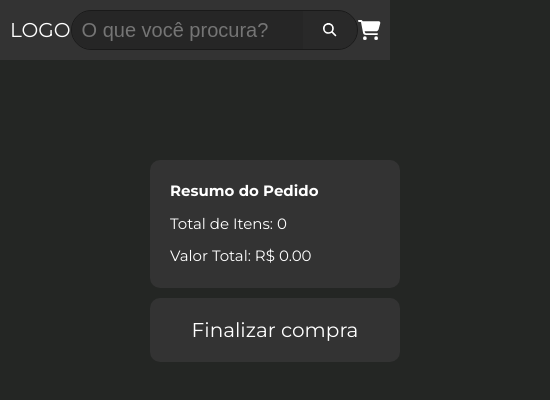
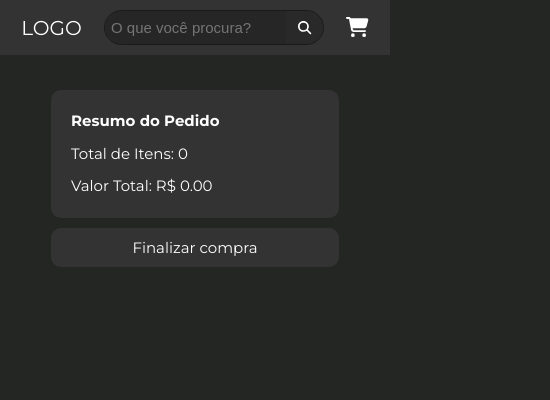
Before and after one commit to LucasTomazin1/e-commerce, a React app: page /e-commerce/cart in a window 390 px wide. Shown: the top 400 px of the page, 550 px wide, since content can reach past the window. Built offline with nearby package versions, Linux system fonts and the light colour scheme; the HTML template or start-up script is replaced by a standard one.

Commit message:
advances in responsiveness

```diff
--- a/src/components/Button.tsx
+++ b/src/components/Button.tsx
@@ -8,7 +8,6 @@ interface ButtonProps {
 export const Button: React.FC<ButtonProps> = ({ children, onClick }) => {
   return <StyledButton onClick={onClick}>{children}</StyledButton>;
 };
-
 
 const StyledButton = styled.button`
   font-family: montserrat, inter, sans-serif;
@@ -28,4 +27,14 @@ const StyledButton = styled.button`
   &:hover {
     transform: scale(1.03);
   }
+  @media (max-width: 768px) {
+    padding: 1.5rem;
+    width: 50%;
+    }
+
+    @media (max-width: 480px) {
+        width: 100%;
+        padding: 1rem 0;
+        font-size: 1.5rem;
+  }
 `;
--- a/src/components/Cart.tsx
+++ b/src/components/Cart.tsx
@@ -10,17 +10,27 @@ export const Cart: React.FC = () => {
     <Container>
       <CartItems>
         {state.items.map((cartItem) => (
-          <CartItem key={cartItem.product.id} product={cartItem.product} quantity={cartItem.quantity} />
+          <CartItem
+            key={cartItem.product.id}
+            product={cartItem.product}
+            quantity={cartItem.quantity}
+          />
         ))}
       </CartItems>
       <ResumeContainer>
         <CartResume>
           <h2>Resumo do Pedido</h2>
-          <p>Total de Itens: {state.items.reduce((total, item) => total + item.quantity, 0)}</p>
+          <p>
+            Total de Itens:{" "}
+            {state.items.reduce((total, item) => total + item.quantity, 0)}
+          </p>
           <p>
             Valor Total: R${" "}
             {state.items
-              .reduce((acc, item) => acc + item.product.price* item.quantity , 0)
+              .reduce(
+                (acc, item) => acc + item.product.price * item.quantity,
+                0
+              )
               .toFixed(2)}
           </p>
         </CartResume>
@@ -34,6 +44,18 @@ const Container = styled.section`
   padding: 10rem 15rem;
   display: flex;
   justify-content: space-between;
+
+  @media (max-width: 768px) {
+    flex-direction: column;
+    gap: 2rem;
+    align-items: center;
+    padding: 1.5rem;
+    justify-content: center;
+  }
+
+  @media (max-width: 320px) {
+    padding: 1rem;
+  }
 `;
 
 const CartItems = styled.ul`
@@ -41,17 +63,25 @@ const CartItems = styled.ul`
   flex-direction: column;
   gap: 1rem;
   width: 60%;
+
+  @media (max-width: 768px) {
+    width: 80%;
+  }
 `;
 
 const ResumeContainer = styled.div`
   display: flex;
   flex-direction: column;
   gap: 1rem;
-  `;
+    width: 30%;
+  @media (max-width: 768px) {
+    width: 80%;
+  }
+`;
 
 const CartResume = styled.div`
   border-radius: 1rem;
-  width: 25rem;
+  width: 100%;
   background-color: #333333;
   padding: 2rem;
 
@@ -59,4 +89,5 @@ const CartResume = styled.div`
     font-size: 1.5rem;
     margin-top: 1rem;
   }
+
 `;
--- a/src/components/CartItem.tsx
+++ b/src/components/CartItem.tsx
@@ -42,8 +42,11 @@ export const CartItem: React.FC<CartItemProps> = ({ product, quantity }) => {
       <ItemDetails>
         <h3>{product.title}</h3>
         <FlexDetails>
+          <AlignPrices>
             <p>R$ {product.price.toFixed(2)}</p>
             <p>Total: R$ {(product.price * quantity).toFixed(2)}</p>
+          </AlignPrices>
+          <AlignButtons>
             <QuantityContainer>
               <SmallButton onClick={handleDecreaseQuantity}>-</SmallButton>
               <p>{quantity}</p>
@@ -52,6 +55,7 @@ export const CartItem: React.FC<CartItemProps> = ({ product, quantity }) => {
             <SmallButton onClick={handleRemoveFromCart}>
               <FontAwesomeIcon icon={faTrash} />
             </SmallButton>
+          </AlignButtons>
         </FlexDetails>
       </ItemDetails>
     </Container>
@@ -69,6 +73,39 @@ const Container = styled.div`
   img {
     border-radius: 0.5rem;
   }
+
+  @media (max-width: 1024px) {
+    padding: 1.5rem;
+    gap: 1.5rem;
+  }
+
+  @media (max-width: 768px) {
+    padding: 1rem;
+    gap: 1rem;
+  }
+
+  @media (max-width: 480px) {
+    flex-direction: column;
+    padding: 0.5rem;
+    gap: 0.5rem;
+    align-items: center;
+
+    img {
+      margin: 1rem 0;
+      max-width: 90px;
+      max-height: 90px;
+    }
+  }
+  @media (max-width: 480px) {
+     img {
+      margin: 0.5rem 0;
+    }
+  }
+
+  @media (max-width: 320px) {
+    padding: 0.25rem;
+    gap: 0.25rem;
+  }
 `;
 
 const ItemDetails = styled.div`
@@ -81,6 +118,9 @@ const ItemDetails = styled.div`
   h3 {
     font-size: 1.4rem;
   }
+  @media (max-width: 480px) {
+    text-align: center;
+  }
 `;
 
 const FlexDetails = styled.div`
@@ -92,6 +132,27 @@ const FlexDetails = styled.div`
   p {
     font-size: 1.5rem;
     margin-top: 1rem;
+  }
+
+  @media (max-width: 768px) {
+    p {
+      font-size: 1.2rem;
+    }
+  }
+  @media (max-width: 480px) {
+    flex-direction: column;
+  }
+`;
+
+const AlignPrices = styled.div``;
+
+const AlignButtons = styled.div`
+  display: flex;
+  gap: 1rem;
+  margin: 1rem;
+
+  @media (max-width: 480px) {
+    margin: 0.5rem;
   }
 `;
 
@@ -106,6 +167,10 @@ const QuantityContainer = styled.div`
   p {
     margin: 0;
     font-size: 1.2rem;
+  }
+
+  @media (max-width: 768px) {
+    gap: 0.7rem;
   }
 `;
 
@@ -122,4 +187,13 @@ const SmallButton = styled.button`
   &:hover {
     transform: scale(1.03);
   }
+  @media (max-width: 1024px) {
+    width: 2.5rem;
+    padding: 0.8rem;
+  }
+
+  @media (max-width: 768px) {
+    width: 2rem;
+    padding: 0.6rem;
+  }
 `;
--- a/src/components/Product.tsx
+++ b/src/components/Product.tsx
@@ -58,6 +58,17 @@ const Container = styled.section`
   gap: 10rem;
   justify-content: center;
   padding: 5rem 10rem;
+
+  @media (max-width: 768px) {
+    flex-direction: column;
+    gap: 2rem;
+    align-items: center;
+    padding: 1.5rem 5rem;
+    }
+
+    @media (max-width: 320px) {
+        padding: 1rem;
+  }
 `;
 
 const ProductContainer = styled.div`
@@ -67,6 +78,15 @@ const ProductContainer = styled.div`
   border-radius: 8px;
   padding: 2rem;
   align-items: center;
+
+  @media (max-width: 768px) {
+    flex-direction: column;
+    max-width: 90%;
+    text-align: center;
+  }
+
+  @media (max-width: 480px) {
+  }
 `;
 
 const Title = styled.h2`
@@ -98,4 +118,6 @@ const ButtonContainer = styled.div`
   justify-content: space-between;
   width: 100%;
   gap: 3rem;
+    align-items: center;
+
 `;
--- a/src/components/ProductCard.tsx
+++ b/src/components/ProductCard.tsx
@@ -53,7 +53,8 @@ export const ProductCard: React.FC<ProductCardProps> = ({
 const Container = styled.div`
   padding: 1rem;
   width: 25rem;
-  height: 40rem;
+  height: 100%;
+
   display: flex;
   flex-direction: column;
   background-color: rgba(26, 26, 26, 0.5);
@@ -72,6 +73,10 @@ const InfoContainer = styled.div`
 
   &:hover {
     transform: scale(1.03);
+  }
+
+  @media (max-width: 480px) {
+    flex-direction: column;
   }
 `;
 
@@ -94,6 +99,14 @@ const Title = styled.h2`
   -webkit-line-clamp: 5; /* Limita o numero de linhas */
   -webkit-box-orient: vertical;
   max-width: 100%;
+
+  @media (max-width: 1024px) {
+    font-size: 1.6rem;
+  }
+
+  @media (max-width: 480px) {
+    font-size: 1.3rem;
+  }
 `;
 
 const Price = styled.span`
@@ -101,6 +114,22 @@ const Price = styled.span`
   font-weight: 500;
   margin: 1rem;
   margin-top: auto;
+
+  @media (max-width: 1024px) {
+    font-size: 1.8rem;
+  }
+
+  @media (max-width: 768px) {
+    font-size: 1.6rem;
+  }
+
+  @media (max-width: 480px) {
+    font-size: 1.4rem;
+  }
+
+  @media (max-width: 320px) {
+    font-size: 1.2rem;
+  }
 `;
 
 const Image = styled.img`
@@ -108,6 +137,7 @@ const Image = styled.img`
   max-width: 12rem;
   height: auto;
   border-radius: 1rem;
+
 `;
 
 const ButtonContainer = styled.div`
--- a/src/components/ProductList.tsx
+++ b/src/components/ProductList.tsx
@@ -43,6 +43,13 @@ export const ProductList: React.FC = () => {
 
 const Container = styled.section`
   padding: 5rem 10rem;
+
+  @media(max-width: 768px){
+    padding: 3rem;
+  }
+  @media(max-width: 480px){
+    padding: 1rem;
+  }
 `;
 const List = styled.ul`
   display: flex;
--- a/src/components/SearchBar.tsx
+++ b/src/components/SearchBar.tsx
@@ -33,9 +33,9 @@ export const SearchBar: React.FC = () => {
         onChange={onChangeHandler}
         onKeyPress={onEnterHandler}
       />
-      <Button onClick={onClickHandler}>
+      <SearchButton onClick={onClickHandler}>
         <FontAwesomeIcon icon={faMagnifyingGlass} />
-      </Button>
+      </SearchButton>
     </Container>
   );
 };
@@ -48,6 +48,19 @@ const Container = styled.div`
   border-radius: 2rem;
   overflow: hidden;
   border: solid 1.5px #1a1a1a;
+
+  @media (max-width: 768px) {
+    width: 35rem;
+    height: 3.5rem;
+  }
+
+  @media (max-width: 480px) {
+    width: 22rem;
+  }
+
+  @media (max-width: 320px) {
+    width: 15rem;
+  }
 `;
 const Input = styled.input`
   width: 100%;
@@ -58,8 +71,23 @@ const Input = styled.input`
   background-color: rgba(26, 26, 26, 0.5);
   padding: 0 1rem;
   outline: none;
+
+    @media (max-width: 768px) {
+    font-size: 1.8rem;
+    padding: 0 0.8rem;
+  }
+
+  @media (max-width: 480px) {
+    font-size: 1.5rem;
+    padding: 0 0.6rem;
+  }
+
+  @media (max-width: 320px) {
+    font-size: 1.2rem;
+    padding: 0 0.5rem;
+  }
 `;
-const Button = styled.button`
+const SearchButton = styled.button`
   display: flex;
   height: 100%;
   align-items: center;
@@ -70,4 +98,17 @@ const Button = styled.button`
   border-left-radius: 2rem;
   cursor: pointer;
   outline: none;
+
+
+  @media (max-width: 768px) {
+    padding: 1.2rem 1.5rem;
+  }
+
+  @media (max-width: 480px) {
+    padding: 1rem 1.2rem;
+  }
+
+  @media (max-width: 320px) {
+    padding: 0.8rem 1rem;
+  }
 `;
--- a/src/components/Slider.tsx
+++ b/src/components/Slider.tsx
@@ -53,6 +53,21 @@ const SliderContainer = styled.div`
   position: relative;
   width: 50rem;
   height: 50rem;
+
+  @media (max-width: 768px) {
+    width: 40rem;
+    height: 40rem;
+  }
+
+  @media (max-width: 480px) {
+    width: 30rem;
+    height: 30rem;
+  }
+
+  @media (max-width: 320px) {
+    width: 20rem;
+    height: 20rem;
+  }
 `;
 
 const SliderWrapper = styled.div`
--- a/src/components/ToMercadoLivre.tsx
+++ b/src/components/ToMercadoLivre.tsx
@@ -43,4 +43,14 @@ const ToMercadoLivreStyled = styled.a<ToMercadoLivreProps>`
   &:hover {
     transform: scale(1.03);
   }
+  @media (max-width: 768px) {
+    font-size: 1.5rem;
+    padding: 1.4rem;
+    width: 50%;
+  }
+
+  @media (max-width: 480px) {
+    width: 100%;
+
+  }
 `;
--- /dev/null
+++ b/src/contexts/ThemeContext.tsx
@@ -0,0 +1 @@
+#f5f5dc
```
Also changed, not shown: src/components/NavBar.tsx (+6 -5 lines). Lines whose indentation alone changed are shown as unchanged.
